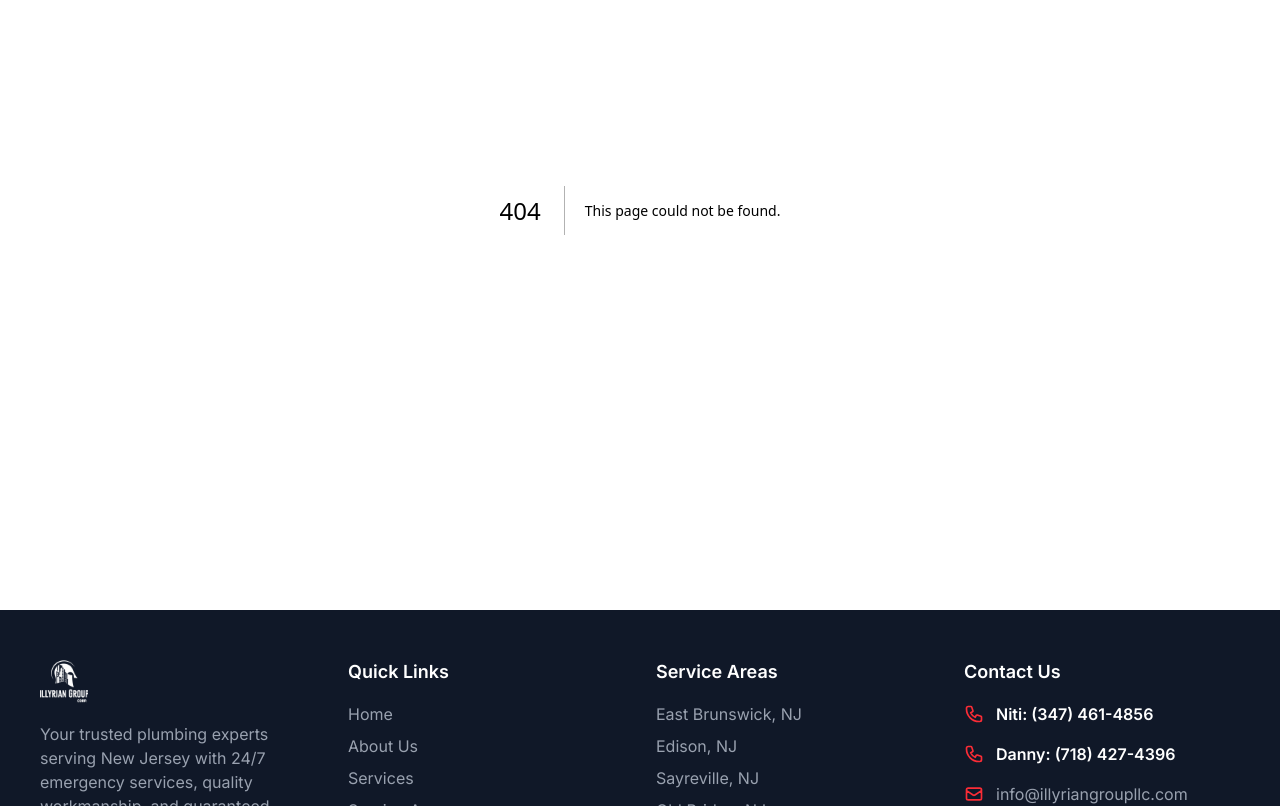
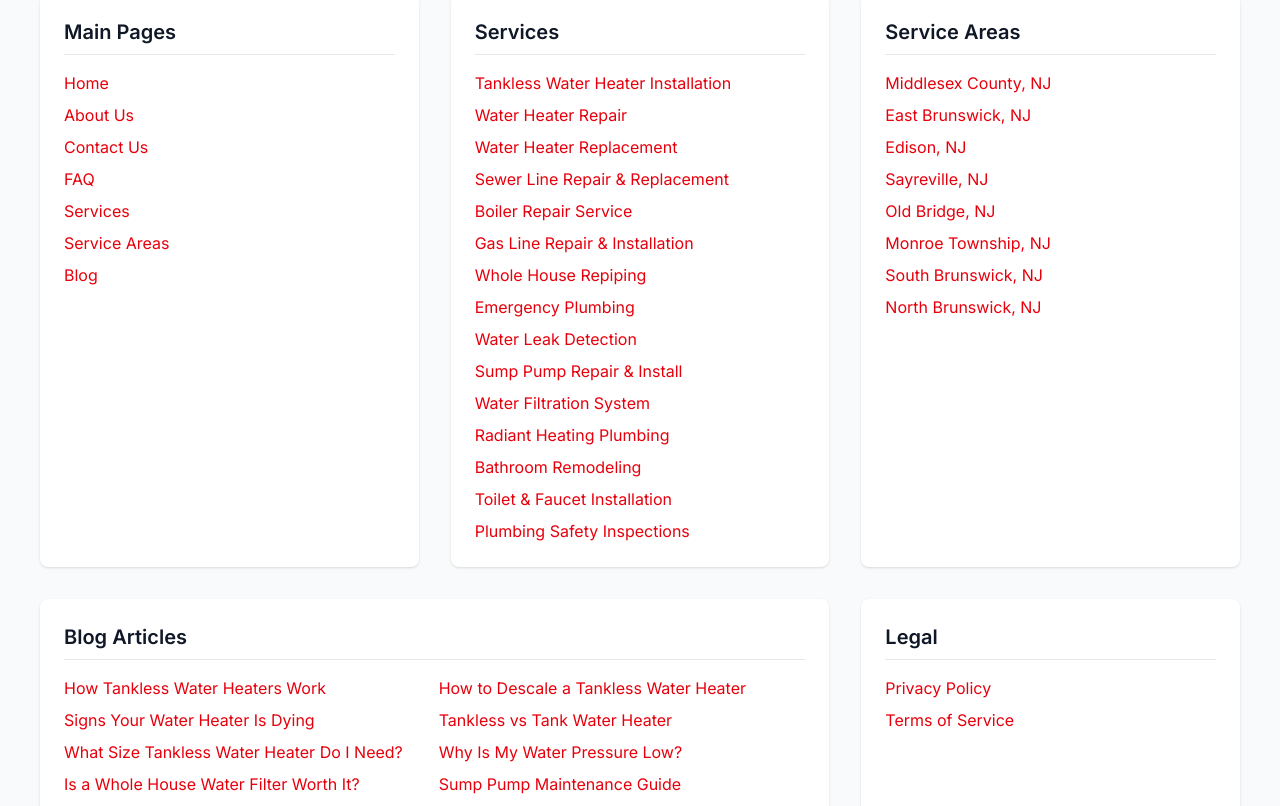
Before and after one commit to prenciarlinda-webwise/illyrianplumber_webservice, a Next.js app: page /sitemap-page in a window 1280 px wide. Before the commit this address had no page. Shown: the part 294-1100 px from the top of the page. Built offline with nearby package versions, Linux system fonts and the light colour scheme.

Commit message:
Sitemap Update
- Sitemap redirection
- Add sitemap to the footer

```diff
--- a/next.config.ts
+++ b/next.config.ts
@@ -3,7 +3,8 @@ import type { NextConfig } from "next";
 const nextConfig: NextConfig = {
   async redirects() {
     return [
-{ source: '/testimonials', destination: '/about-us', permanent: true },
+{ source: '/sitemap_index.xml', destination: '/sitemap.xml', permanent: true },
+      { source: '/testimonials', destination: '/about-us', permanent: true },
       { source: '/coverage', destination: '/service-areas', permanent: true },
       { source: '/my-account', destination: '/', permanent: true },
       { source: '/water-heater-installation', destination: '/services/tankless-water-heater-installation', permanent: true },
--- /dev/null
+++ b/src/app/sitemap-page/page.tsx
@@ -0,0 +1,172 @@
+import Link from "next/link";
+import { Metadata } from "next";
+
+export const metadata: Metadata = {
+  title: "Sitemap | Illyrian Plumber Corp",
+  description: "Browse all pages on the Illyrian Plumber website including services, service areas, and helpful plumbing articles.",
+};
+
+const sitemapData = {
+  main: [
+    { url: "/", label: "Home" },
+    { url: "/about-us", label: "About Us" },
+    { url: "/contact-us", label: "Contact Us" },
+    { url: "/faq", label: "FAQ" },
+    { url: "/services", label: "Services" },
+    { url: "/service-areas", label: "Service Areas" },
+    { url: "/blog", label: "Blog" },
+  ],
+  services: [
+    { url: "/services/tankless-water-heater-installation", label: "Tankless Water Heater Installation" },
+    { url: "/services/water-heater-repair", label: "Water Heater Repair" },
+    { url: "/services/water-heater-replacement", label: "Water Heater Replacement" },
+    { url: "/services/sewer-line-repair-replacement", label: "Sewer Line Repair & Replacement" },
+    { url: "/services/boiler-repair-service", label: "Boiler Repair Service" },
+    { url: "/services/gas-line-repair-installation", label: "Gas Line Repair & Installation" },
+    { url: "/services/whole-house-repiping", label: "Whole House Repiping" },
+    { url: "/services/emergency-plumbing", label: "Emergency Plumbing" },
+    { url: "/services/water-leak-detection", label: "Water Leak Detection" },
+    { url: "/services/sump-pump-repair-install", label: "Sump Pump Repair & Install" },
+    { url: "/services/water-filtration-system", label: "Water Filtration System" },
+    { url: "/services/radiant-heating-plumbing", label: "Radiant Heating Plumbing" },
+    { url: "/services/bathroom-remodeling", label: "Bathroom Remodeling" },
+    { url: "/services/toilet-and-faucet-installation", label: "Toilet & Faucet Installation" },
+    { url: "/services/plumbing-safety-inspections", label: "Plumbing Safety Inspections" },
+  ],
+  serviceAreas: [
+    { url: "/service-areas/middlesex-county", label: "Middlesex County" },
+    { url: "/service-areas/east-brunswick", label: "East Brunswick" },
+    { url: "/service-areas/edison", label: "Edison" },
+    { url: "/service-areas/sayreville", label: "Sayreville" },
+    { url: "/service-areas/old-bridge", label: "Old Bridge" },
+    { url: "/service-areas/monroe-township", label: "Monroe Township" },
+    { url: "/service-areas/south-brunswick", label: "South Brunswick" },
+    { url: "/service-areas/north-brunswick", label: "North Brunswick" },
+  ],
+  blog: [
+    { url: "/blog/how-tankless-water-heaters-work", label: "How Tankless Water Heaters Work" },
+    { url: "/blog/how-to-descale-tankless-water-heater", label: "How to Descale a Tankless Water Heater" },
+    { url: "/blog/signs-water-heater-dying", label: "Signs Your Water Heater Is Dying" },
+    { url: "/blog/tankless-vs-tank-water-heater", label: "Tankless vs Tank Water Heater" },
+    { url: "/blog/what-size-tankless-water-heater", label: "What Size Tankless Water Heater Do I Need?" },
+    { url: "/blog/why-is-water-pressure-low", label: "Why Is My Water Pressure Low?" },
+    { url: "/blog/whole-house-water-filter-worth-it", label: "Is a Whole House Water Filter Worth It?" },
+    { url: "/blog/sump-pump-maintenance-guide", label: "Sump Pump Maintenance Guide" },
+    { url: "/blog/common-boiler-problems-winter", label: "Common Boiler Problems in Winter" },
+    { url: "/blog/how-long-bathroom-remodel-take", label: "How Long Does a Bathroom Remodel Take?" },
+    { url: "/blog/gas-leak-detection-safety", label: "Gas Leak Detection & Safety" },
+    { url: "/blog/signs-of-slab-leak-sewer-line", label: "Signs of a Slab Leak or Sewer Line Issue" },
+  ],
+  legal: [
+    { url: "/privacy-policy", label: "Privacy Policy" },
+    { url: "/terms-of-service", label: "Terms of Service" },
+  ],
+};
+
+export default function SitemapPage() {
+  return (
+    <main className="min-h-screen bg-gray-50 py-16">
+      <div className="container mx-auto px-4">
+        <h1 className="text-4xl font-bold text-gray-900 mb-2">Sitemap</h1>
+        <p className="text-gray-600 mb-12">Browse all pages on our website</p>
+
+        <div className="grid grid-cols-1 md:grid-cols-2 lg:grid-cols-3 gap-8">
+          {/* Main Pages */}
+          <div className="bg-white rounded-lg shadow-sm p-6">
+            <h2 className="text-xl font-semibold text-gray-900 mb-4 pb-2 border-b border-gray-200">
+              Main Pages
+            </h2>
+            <ul className="space-y-2">
+              {sitemapData.main.map((page) => (
+                <li key={page.url}>
+                  <Link
+                    href={page.url}
+                    className="text-red-600 hover:text-red-700 hover:underline transition"
+                  >
+                    {page.label}
+                  </Link>
+                </li>
+              ))}
+            </ul>
+          </div>
+
+          {/* Services */}
+          <div className="bg-white rounded-lg shadow-sm p-6">
+            <h2 className="text-xl font-semibold text-gray-900 mb-4 pb-2 border-b border-gray-200">
+              Services
+            </h2>
+            <ul className="space-y-2">
+              {sitemapData.services.map((page) => (
+                <li key={page.url}>
+                  <Link
+                    href={page.url}
+                    className="text-red-600 hover:text-red-700 hover:underline transition"
+                  >
+                    {page.label}
+                  </Link>
+                </li>
+              ))}
+            </ul>
+          </div>
+
+          {/* Service Areas */}
+          <div className="bg-white rounded-lg shadow-sm p-6">
+            <h2 className="text-xl font-semibold text-gray-900 mb-4 pb-2 border-b border-gray-200">
+              Service Areas
+            </h2>
+            <ul className="space-y-2">
+              {sitemapData.serviceAreas.map((page) => (
+                <li key={page.url}>
+                  <Link
+                    href={page.url}
+                    className="text-red-600 hover:text-red-700 hover:underline transition"
+                  >
+                    {page.label}, NJ
+                  </Link>
+                </li>
+              ))}
+            </ul>
+          </div>
+
+          {/* Blog */}
+          <div className="bg-white rounded-lg shadow-sm p-6 md:col-span-2">
+            <h2 className="text-xl font-semibold text-gray-900 mb-4 pb-2 border-b border-gray-200">
+              Blog Articles
+            </h2>
+            <ul className="grid grid-cols-1 md:grid-cols-2 gap-2">
+              {sitemapData.blog.map((page) => (
+                <li key={page.url}>
+                  <Link
+                    href={page.url}
+                    className="text-red-600 hover:text-red-700 hover:underline transition"
+                  >
+                    {page.label}
+                  </Link>
+                </li>
+              ))}
+            </ul>
+          </div>
+
+          {/* Legal */}
+          <div className="bg-white rounded-lg shadow-sm p-6">
+            <h2 className="text-xl font-semibold text-gray-900 mb-4 pb-2 border-b border-gray-200">
+              Legal
+            </h2>
+            <ul className="space-y-2">
+              {sitemapData.legal.map((page) => (
+                <li key={page.url}>
+                  <Link
+                    href={page.url}
+                    className="text-red-600 hover:text-red-700 hover:underline transition"
+                  >
+                    {page.label}
+                  </Link>
+                </li>
+              ))}
+            </ul>
+          </div>
+        </div>
+      </div>
+    </main>
+  );
+}
--- a/src/app/sitemap.ts
+++ b/src/app/sitemap.ts
@@ -12,6 +12,7 @@ export default function sitemap(): MetadataRoute.Sitemap {
     { url: "/services", priority: 0.9, changeFrequency: "weekly" as const },
     { url: "/service-areas", priority: 0.8, changeFrequency: "monthly" as const },
     { url: "/blog", priority: 0.8, changeFrequency: "weekly" as const },
+    { url: "/sitemap-page", priority: 0.3, changeFrequency: "monthly" as const },
   ];
 
   const featuredServices = [
--- a/src/components/Footer.tsx
+++ b/src/components/Footer.tsx
@@ -123,6 +123,9 @@ export default function Footer() {
               <Link href="/terms-of-service" className="text-gray-400 hover:text-white transition">
                 Terms of Service
               </Link>
+              <Link href="/sitemap-page" className="text-gray-400 hover:text-white transition">
+                Sitemap
+              </Link>
               <span className="text-gray-400">{BUSINESS_INFO.licenses.insured}</span>
             </div>
           </div>
```
